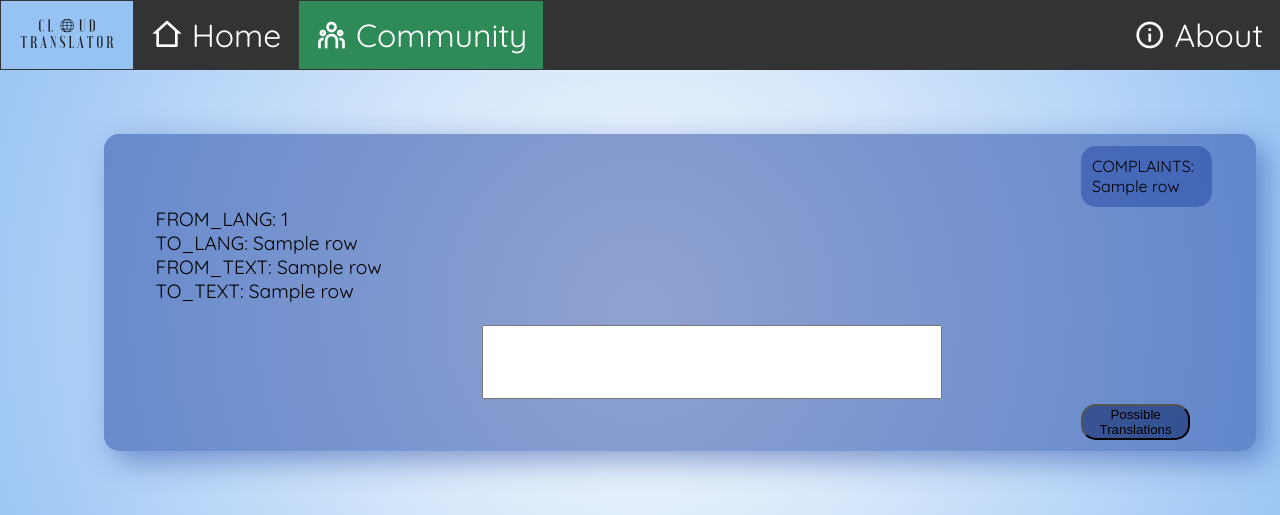
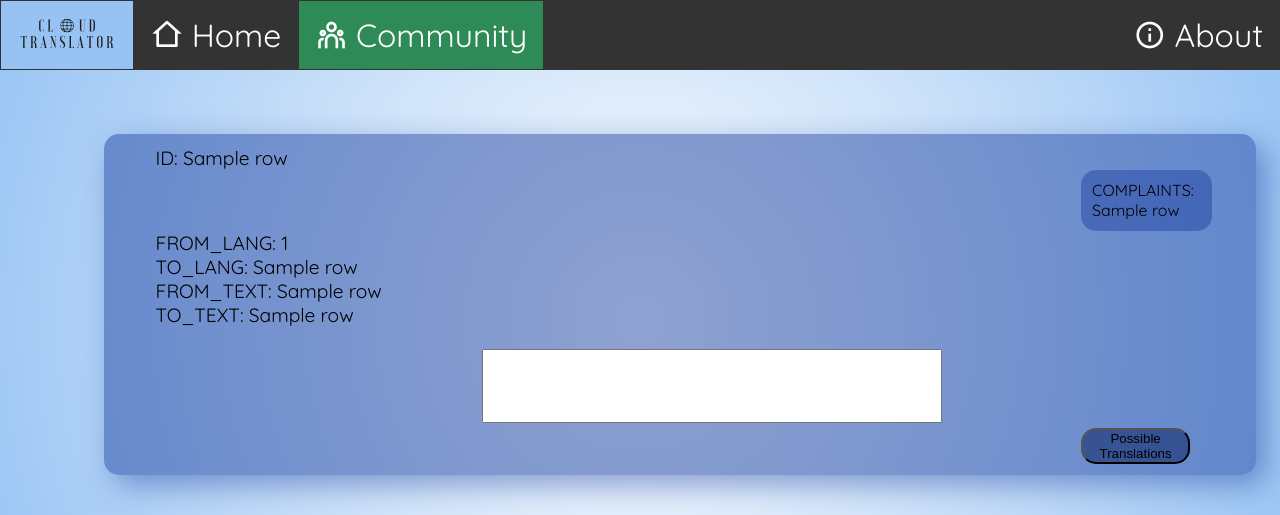
Before and after one commit to aiman-al-masoud/translator-cloud-project, a Flask app: template src/templates/community.html in a window 1280 px wide. Shown: the top 515 px of the page. Run offline with Flask 2, Linux system fonts and the light colour scheme; the template is opened without the code that fills it: most values are stand-ins (such as "Sample title", 1, 10 or a date in 2020); some libraries are stand-ins or nearby versions.

Commit message:
ID displayed

```diff
--- a/src/templates/community.html
+++ b/src/templates/community.html
@@ -24,6 +24,7 @@
       <li id="{{ row[4] }}" class="item">
           <td>
             <ul class="list-item">
+              <li>ID: {{ row[4] }}</li>
               <li class="complaints">COMPLAINTS: {{ row[5] }}</li>
               <li>FROM_LANG: {{ row[0] }}</li>
               <li>TO_LANG: {{ row[1] }}</li>
```
